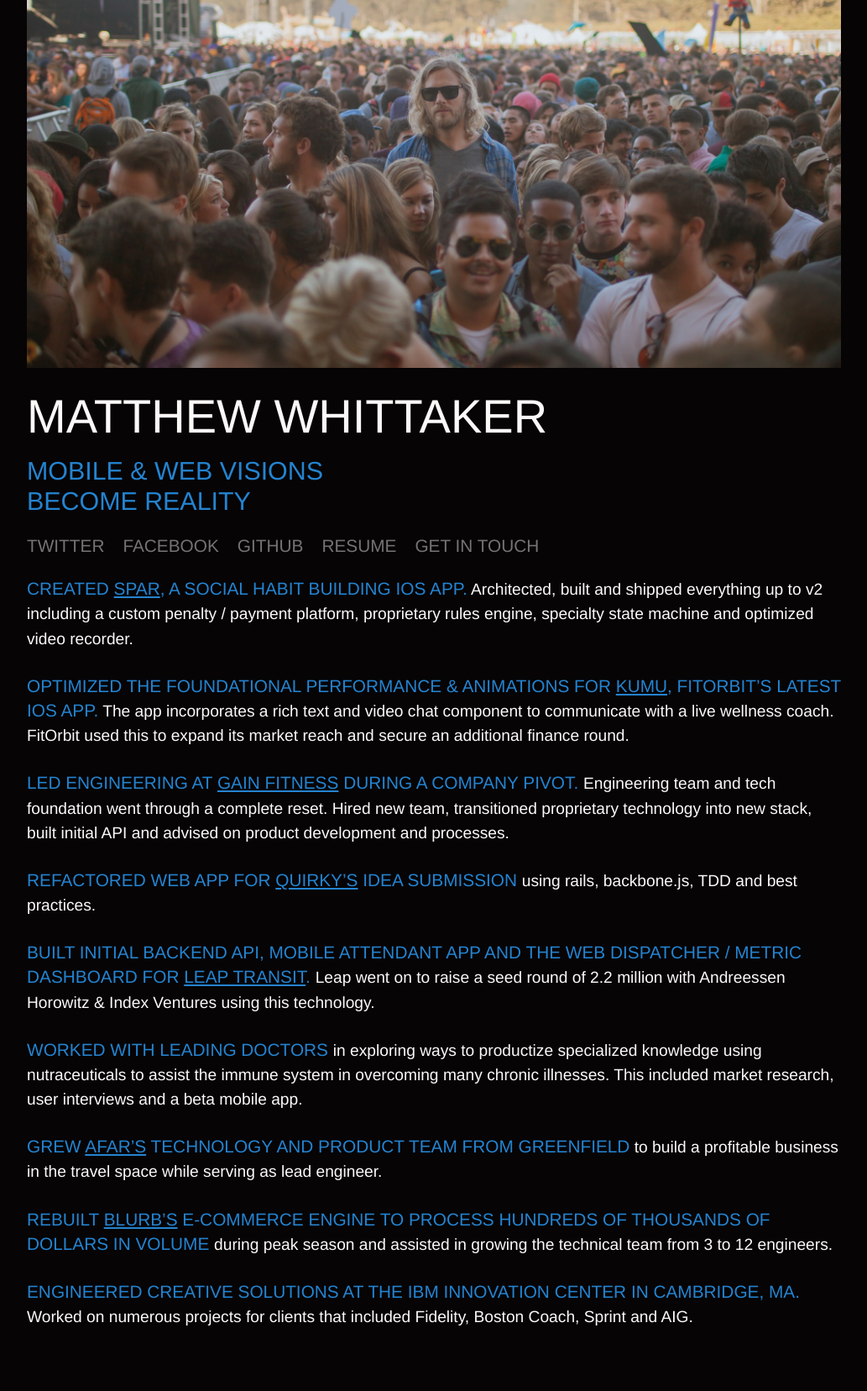
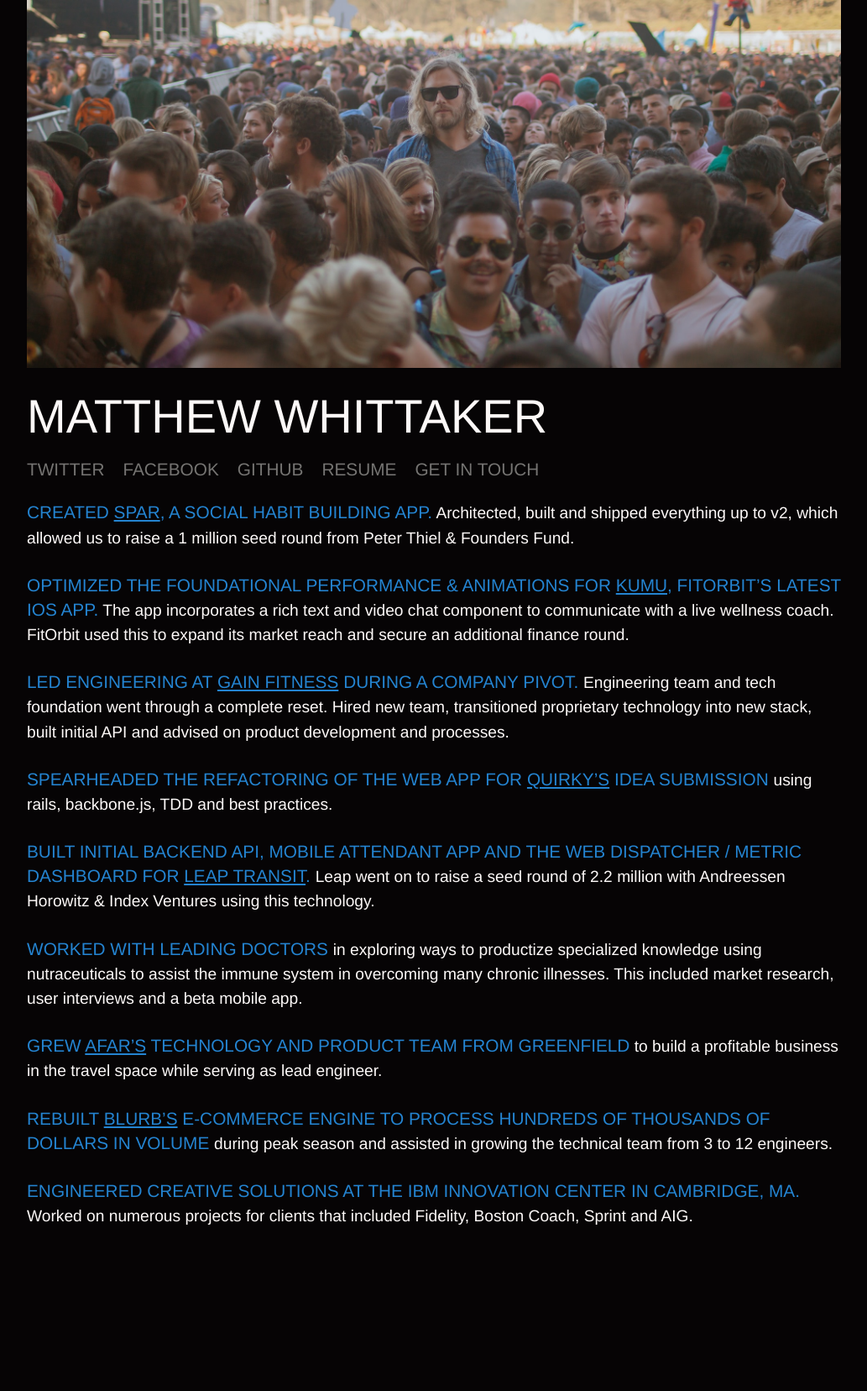
Before and after one commit to mwhitt/mwhittaker.com, a Jekyll site: the page built from index.html, in a window 1280 px wide. Shown: the whole page at 84% size, without its empty margins (123-1156 px from the left). Built offline with Jekyll 4.4.1, drawn with Linux system fonts in a browser that asks for light colours; after the commit the page ends 1536 px from its top, so only the background shows below that.

Commit message:
Remove title

```diff
--- a/index.html
+++ b/index.html
@@ -15,12 +15,6 @@
 </div>
 
 <div class="row">
-  <div class="large-12 columns">
-    <h2 class="upcase-medium">Mobile &amp; Web Visions <br/> Become Reality</h2>
-  </div>
-</div>
-
-<div class="row">
   <div class="large-12 columns contact">
     <ul class="inline-list">
       <li><a href="https://twitter.com/mtwhitt" target="_blank">Twitter</a></li>
@@ -34,7 +28,7 @@
 
 <div class="row">
   <div class="large-12 columns experience">
-    <h3>Created <a href="https://getspar.com/" target="_blank">SPAR</a>, a social habit building iOS app.<small> Architected, built and shipped everything up to v2 including a custom penalty / payment platform, proprietary rules engine, specialty state machine and optimized video recorder.</small></h3>
+    <h3>Created <a href="https://getspar.com/" target="_blank">Spar</a>, a social habit building app.<small> Architected, built and shipped everything up to v2, which allowed us to raise a 1 million seed round from Peter Thiel &amp; Founders Fund.</small></h3>
   </div>
 </div>
 
@@ -52,7 +46,7 @@
 
 <div class="row">
   <div class="large-12 columns experience">
-    <h3>Refactored web app for <a href="https://www.quirky.com/" target="_blank">Quirky&rsquo;s</a> idea submission <small>using rails, backbone.js, TDD and best practices.</small></h3>
+    <h3>Spearheaded the refactoring of the web app for <a href="https://www.quirky.com/" target="_blank">Quirky&rsquo;s</a> idea submission <small>using rails, backbone.js, TDD and best practices.</small></h3>
   </div>
 </div>
 
```
